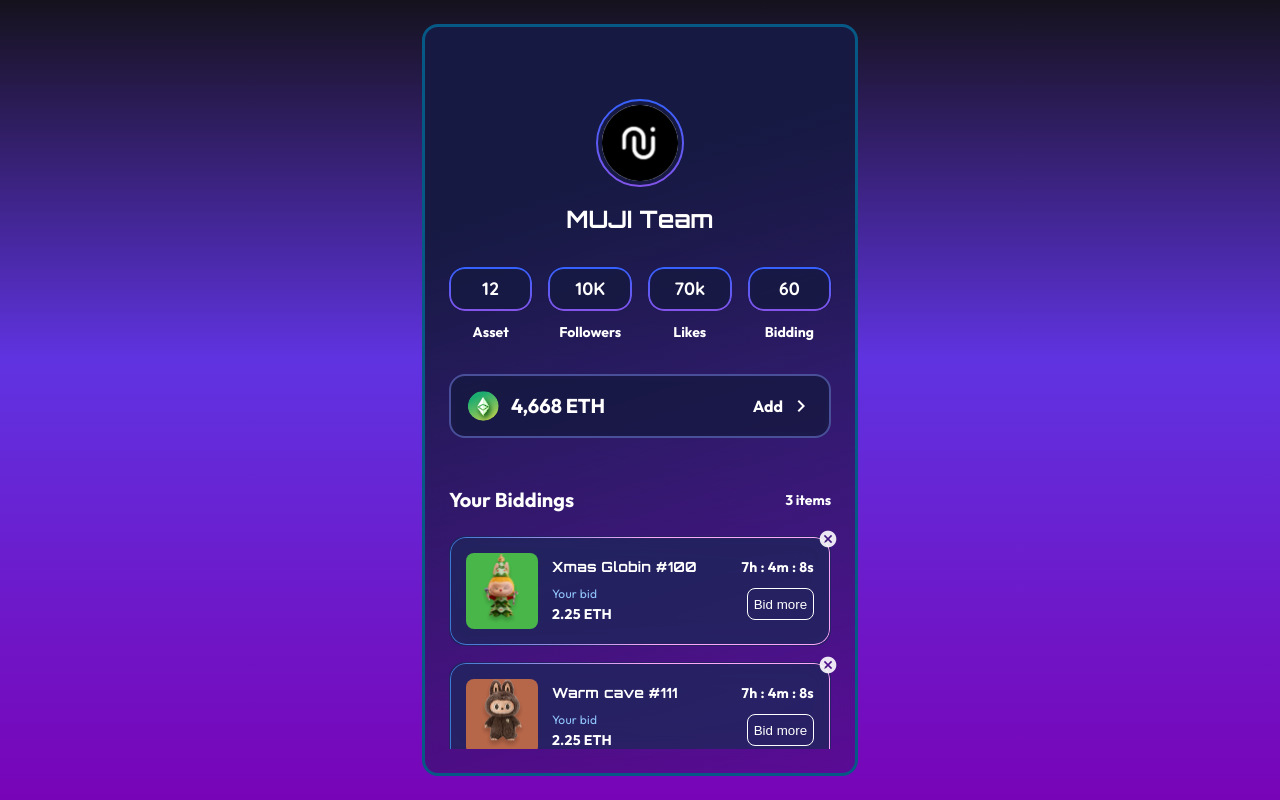
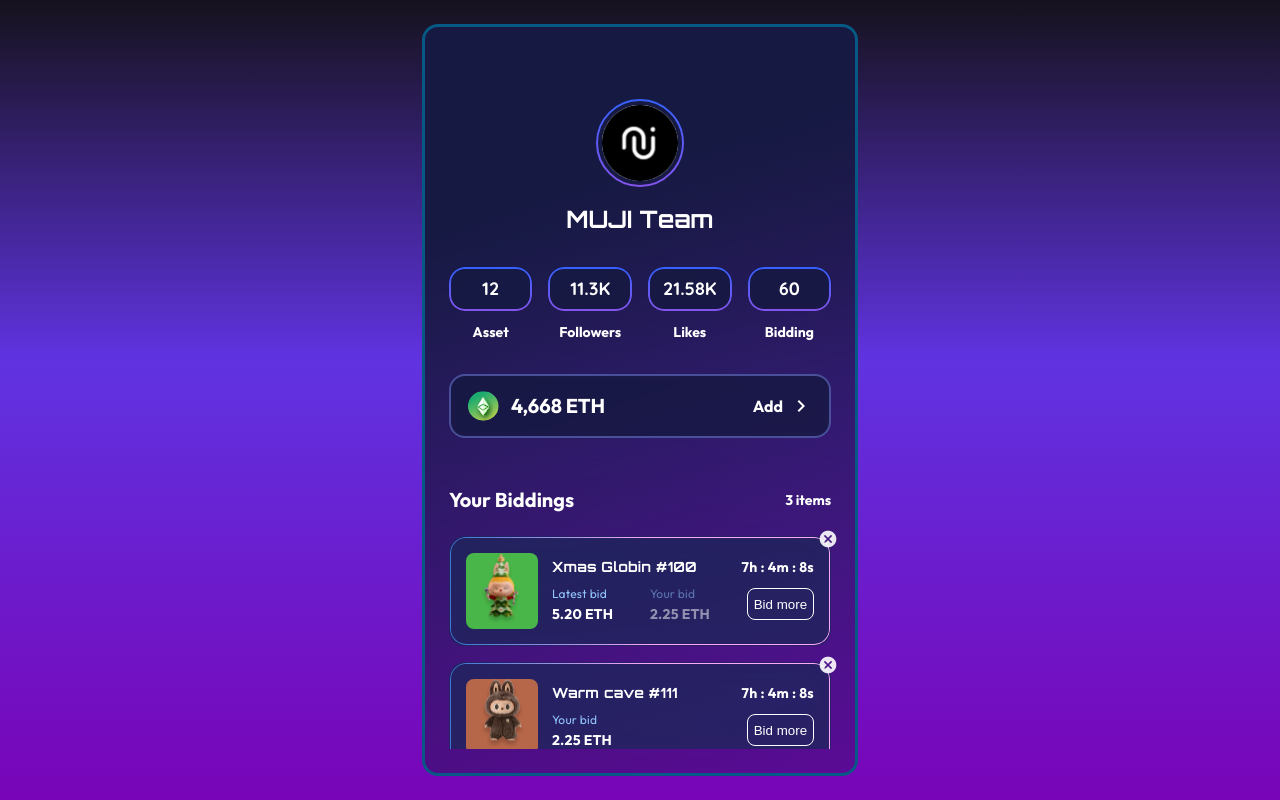
Before and after one commit to nguyenthanhtri-muji-aavn/devday-2025-problem, a Next.js app: page /cart in a window 1280 px wide. Built offline with nearby package versions, Linux system fonts and the light colour scheme.

Commit message:
handle cart section

```diff
--- a/app/(cart)/cart/page.tsx
+++ b/app/(cart)/cart/page.tsx
@@ -1,97 +1,65 @@
-import React from "react";
-import Link from "next/link";
-import { products, cart } from "../../mock-data";
-import Image from "next/image";
+'use client';
+import {
+  CSSProperties,
+  memo,
+  RefObject,
+  useEffect,
+  useMemo,
+  useRef,
+  useState,
+} from 'react';
+import Link from 'next/link';
+import { products, cart, Product } from '../../mock-data';
+import Image from 'next/image';
 
-const CartPage = () => {
-  const cartItems = cart.map((cartItem) => {
-    const product = products.find((p) => p.id === cartItem.productId);
-    return {
-      ...product,
-      quantity: cartItem.quantity,
-    };
+const useFadeIn = () => {
+  const ref = useRef<HTMLElement>(null);
+
+  useEffect(() => {
+    if (ref.current) {
+      ref.current.classList.add('labubu-card-fade-in');
+      const timeoutId = setTimeout(() => {
+        if (ref.current) {
+          ref.current.classList.remove('labubu-card-fade-in');
+        }
+      }, 500);
+      return () => clearTimeout(timeoutId);
+    }
   });
 
+  return ref;
+};
+
+const CartItem = ({
+  item,
+  hasLatestBid,
+}: {
+  item: Product & { quantity: number };
+  hasLatestBid: boolean;
+}) => {
+  const ref = useFadeIn() as RefObject<HTMLDivElement>;
+
   return (
-    <div className="cart">
-      <div className="user-info">
-        <div className="avatar-name">
-          <Image
-            src="/assets/images/muji-logo.svg"
-            alt="avatar"
-            width="88"
-            height="88"
-          />
-          <div className="name">MUJI Team</div>
-        </div>
-        <div className="user-data">
-          <div className="user-data-item">
-            <div className="value">12</div>
-            <div className="label">Asset</div>
-          </div>
-          <div className="user-data-item">
-            <div className="value">10K</div>
-            <div className="label">Followers</div>
-          </div>
-          <div className="user-data-item">
-            <div className="value">70k</div>
-            <div className="label">Likes</div>
-          </div>
-          <div className="user-data-item">
-            <div className="value">60</div>
-            <div className="label">Bidding</div>
-          </div>
-        </div>
-        <div className="user-balance">
-          <div className="balance-left">
-            <img
-              src="/assets/images/Ethereum.svg"
-              alt="ETH"
-              width="32"
-              height="32"
-            />
-
-            <div className="label">4,668 ETH</div>
-          </div>
-          <div className="balance-right">
-            <div className="label">Add</div>
-            <span className="material-icons">chevron_right</span>
-          </div>
-        </div>
-      </div>
-      <div className="cart-detail">
-        <div className="cart-title">
-          <span>Your Biddings</span>
-          <span>{cartItems.length} items</span>
-        </div>
-        <div className="cart-item-wrapper">
-          {" "}
-          {cartItems.map((item, idx) => (
-            <Link key={item.id} href={`/product?id=${item.id}`}>
-              <div key={item.id} className="cart-item">
-                <span className="cart-item-close material-icons">cancel</span>
+    <Link key={item.id} href='#'>
+      <div key={item.id} className='cart-item' ref={ref}>
+        <span className='cart-item-close material-icons'>cancel</span>
         <div
-                  className="cart-item-image"
+          className='cart-item-image'
           style={
             {
-                      "--labubu-card-bg": item.background,
-                    } as React.CSSProperties
+              '--labubu-card-bg': item.background,
+            } as CSSProperties
           }
         >
-                  <img
-                    src={item.image}
-                    alt={item.name || ""}
-                    width="72"
-                    height="72"
-                  />
+          <img src={item.image} alt={item.name || ''} width='72' height='72' />
         </div>
-                <div className="cart-item-info">
-                  <div className="cart-item-name">
+        <div className='cart-item-info'>
+          <div className='cart-item-name'>
             {item.name} #{item.id}
             <span>7h : 4m : 8s</span>
           </div>
-                  <div className="cart-item-price">
-                    {idx === 2 && (
+          <div className='cart-item-price'>
+            {hasLatestBid && (
               <div>
                 <span>Latest bid </span> <span>5.20 ETH</span>
               </div>
@@ -104,6 +72,122 @@ const CartPage = () => {
         </div>
       </div>
     </Link>
+  );
+};
+const MemoizedCartItem = memo(CartItem);
+
+const UserBalance = () => {
+  const ref = useFadeIn() as RefObject<HTMLDivElement>;
+
+  return (
+    <div className='user-balance' ref={ref}>
+      <div className='balance-left'>
+        <img
+          src='/assets/images/Ethereum.svg'
+          alt='ETH'
+          width='32'
+          height='32'
+        />
+
+        <div className='label'>4,668 ETH</div>
+      </div>
+      <div className='balance-right'>
+        <div className='label'>Add</div>
+        <span className='material-icons'>chevron_right</span>
+      </div>
+    </div>
+  );
+};
+const MemoizedUserBalance = memo(UserBalance);
+
+const CartPage = () => {
+  const [followers, setFollowers] = useState(10);
+  const [likes, setLikes] = useState(20);
+  const cartItems = cart
+    .map((cartItem) => {
+      const product = products.find((p) => p.id === cartItem.productId);
+      if (!product) return undefined;
+      return {
+        ...product,
+        quantity: cartItem.quantity,
+      };
+    })
+    .filter(
+      (item): item is Product & { quantity: number } => item !== undefined
+    );
+  const memoizedCartItemsData = useMemo(
+    () =>
+      cart
+        .map((cartItem) => {
+          const product = products.find((p) => p.id === cartItem.productId);
+          if (!product) return undefined;
+          return {
+            ...product,
+            quantity: cartItem.quantity,
+          };
+        })
+        .filter(
+          (item): item is Product & { quantity: number } => item !== undefined
+        ),
+    []
+  );
+
+  useEffect(() => {
+    const interval = setInterval(() => {
+      const followersIncrease = Math.random() * (1 - 0.05) + 0.05;
+      setFollowers(
+        (prev) => Math.round((prev + followersIncrease) * 100) / 100
+      );
+
+      const likesIncrease = Math.random() * (1 - 0.05) + 0.05;
+      setLikes((prev) => Math.round((prev + likesIncrease) * 100) / 100);
+    }, 2000);
+
+    return () => clearInterval(interval);
+  }, []);
+
+  return (
+    <div className='cart'>
+      <div className='user-info'>
+        <div className='avatar-name'>
+          <Image
+            src='/assets/images/muji-logo.svg'
+            alt='avatar'
+            width='88'
+            height='88'
+          />
+          <div className='name'>MUJI Team</div>
+        </div>
+        <div className='user-data'>
+          <div className='user-data-item'>
+            <div className='value'>12</div>
+            <div className='label'>Asset</div>
+          </div>
+          <div className='user-data-item'>
+            <div className='value'>{`${followers}K`}</div>
+            <div className='label'>Followers</div>
+          </div>
+          <div className='user-data-item'>
+            <div className='value'>{`${likes}K`}</div>
+            <div className='label'>Likes</div>
+          </div>
+          <div className='user-data-item'>
+            <div className='value'>60</div>
+            <div className='label'>Bidding</div>
+          </div>
+        </div>
+
+        <UserBalance />
+      </div>
+      <div className='cart-detail'>
+        <div className='cart-title'>
+          <span>Your Biddings</span>
+          <span>{cartItems.length} items</span>
+        </div>
+
+        <div className='cart-item-wrapper'>
+          {cartItems.map((item, idx) => (
+            <CartItem key={item?.id} item={item} hasLatestBid={idx % 2 === 0} />
           ))}
         </div>
       </div>
--- a/components/labubuNFT.tsx
+++ b/components/labubuNFT.tsx
@@ -283,7 +283,9 @@ const StockInfo = ({ quantity }: { quantity?: number }) => {
 const MemoizedStockInfo = memo(StockInfo);
 
 const FlashSaleBanner = () => {
-  return <div className='flash-sale-banner'>Flash Sale</div>;
+  const ref = useFadeIn() as RefObject<HTMLDivElement>;
+
+  return <div className='flash-sale-banner' ref={ref}>FLASH SALE</div>;
 };
 const MemoizedFlashSaleBanner = memo(FlashSaleBanner);
 
```
Lines whose indentation alone changed are shown as unchanged.
